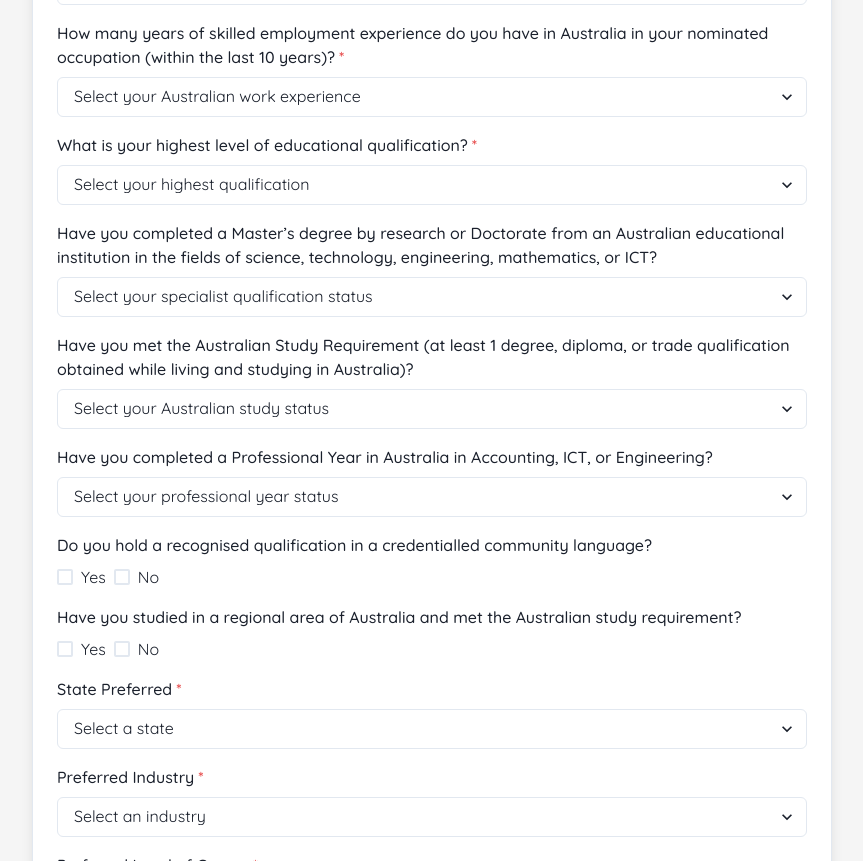
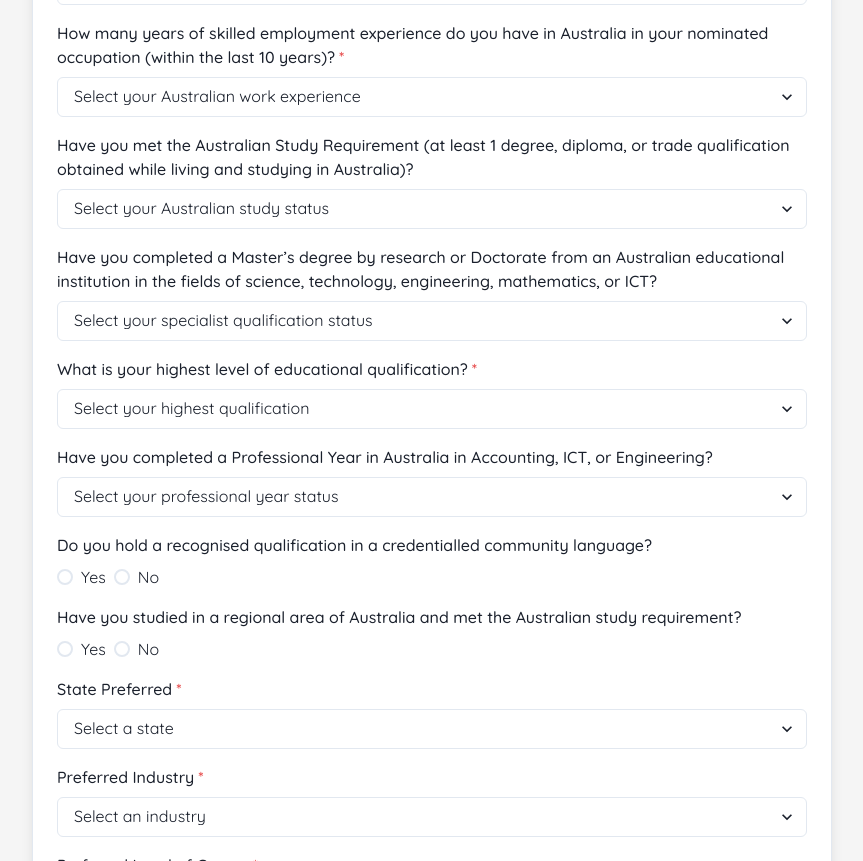
Before and after one commit to chaoskid/easyresi, a React (Create React App) app in the folder frontend/: page /questionnaire in a window 1280 px wide. Shown: the part 520-1381 px from the top of the page, without its empty margins (208-1071 px from the left). Built offline with nearby package versions, Linux system fonts and the light colour scheme.

Commit message:
Updated questionnaire layout and functionality

```diff
--- a/frontend/src/pages/questionnaire.js
+++ b/frontend/src/pages/questionnaire.js
@@ -2,15 +2,13 @@ import React, { useState } from "react";
 import '../index.css';
 import axios from '../axiosConfig';  // Assuming axios is configured for API requests
 import {
-  Box, FormControl, FormLabel, Select, RadioGroup, Radio, Checkbox,
-  Button, Stack, CheckboxGroup } from '@chakra-ui/react';
+  Box, FormControl, FormLabel, Select, RadioGroup, Radio, Button, Stack
+} from '@chakra-ui/react';
 import Navbar from '../components/Navbar';
 
 const Questionnaire = () => {
   // Form states
   const [visaType, setVisaType] = useState('');
-  //const [maritalStatus, setMaritalStatus] = useState('');
-  //const [spouseSkilled, setSpouseSkilled] = useState('');
   const [formData, setFormData] = useState({});
   const [preferredIndustry, setPreferredIndustry] = useState('');
 
@@ -107,14 +105,12 @@ const Questionnaire = () => {
             </Select>
           </FormControl>
 
-          {/* Educational Qualification */}
-          <FormControl isRequired mb={4}>
-            <FormLabel>What is your highest level of educational qualification?</FormLabel>
-            <Select placeholder="Select your highest qualification" onChange={(e) => updateFormData("education", e.target.value)}>
-              <option value="phd">Doctorate (PhD or a Masters Degree by Research)</option>
-              <option value="bachelor">Masters Degree by Coursework or a Bachelor’s Degree</option>
-              <option value="diploma">Diploma/Trade Qualification</option>
-              <option value="qualification">Qualification for Nominated Skilled Occupation</option>
+          {/* Australian Study Requirement */}
+          <FormControl mb={4}>
+            <FormLabel>Have you met the Australian Study Requirement (at least 1 degree, diploma, or trade qualification obtained while living and studying in Australia)?</FormLabel>
+            <Select placeholder="Select your Australian study status" onChange={(e) => updateFormData("australianStudy", e.target.value)}>
+              <option value="yes">Yes</option>
+              <option value="no">No</option>
             </Select>
           </FormControl>
 
@@ -127,12 +123,14 @@ const Questionnaire = () => {
             </Select>
           </FormControl>
 
-          {/* Australian Study Requirement */}
-          <FormControl mb={4}>
-            <FormLabel>Have you met the Australian Study Requirement (at least 1 degree, diploma, or trade qualification obtained while living and studying in Australia)?</FormLabel>
-            <Select placeholder="Select your Australian study status" onChange={(e) => updateFormData("australianStudy", e.target.value)}>
-              <option value="yes">Yes</option>
-              <option value="no">No</option>
+          {/* Educational Qualification */}
+          <FormControl isRequired mb={4}>
+            <FormLabel>What is your highest level of educational qualification?</FormLabel>
+            <Select placeholder="Select your highest qualification" onChange={(e) => updateFormData("education", e.target.value)}>
+              <option value="phd">Doctorate (PhD or a Masters Degree by Research)</option>
+              <option value="bachelor">Masters Degree by Coursework or a Bachelor’s Degree</option>
+              <option value="diploma">Diploma/Trade Qualification</option>
+              <option value="qualification">Qualification for Nominated Skilled Occupation</option>
             </Select>
           </FormControl>
 
@@ -148,23 +146,23 @@ const Questionnaire = () => {
           {/* Credentialled Community Language */}
           <FormControl mb={4}>
             <FormLabel>Do you hold a recognised qualification in a credentialled community language?</FormLabel>
-            <CheckboxGroup onChange={(value) => updateFormData("communityLanguage", value)}>
+            <RadioGroup onChange={(value) => updateFormData("communityLanguage", value)}>
               <Stack direction="row">
-                <Checkbox value="yes">Yes</Checkbox>
-                <Checkbox value="no">No</Checkbox>
+                <Radio value="yes">Yes</Radio>
+                <Radio value="no">No</Radio>
               </Stack>
-            </CheckboxGroup>
+            </RadioGroup>
           </FormControl>
 
           {/* Study in Regional Australia */}
           <FormControl mb={4}>
             <FormLabel>Have you studied in a regional area of Australia and met the Australian study requirement?</FormLabel>
-            <CheckboxGroup onChange={(value) => updateFormData("regionalStudy", value)}>
+            <RadioGroup onChange={(value) => updateFormData("regionalStudy", value)}>
               <Stack direction="row">
-                <Checkbox value="yes">Yes</Checkbox>
-                <Checkbox value="no">No</Checkbox>
+                <Radio value="yes">Yes</Radio>
+                <Radio value="no">No</Radio>
               </Stack>
-            </CheckboxGroup>
+            </RadioGroup>
           </FormControl>
 
           {/* State Preferred */}
@@ -191,11 +189,11 @@ const Questionnaire = () => {
               updateFormData("preferredIndustry", e.target.value)
               }}
             >
-              <option value="business">Business (ANZCO starts with '22')</option>
-              <option value="it">IT (ANZCO starts with '26')</option>
-              <option value="education">Education (ANZCO starts with '24')</option>
-              <option value="engineering">Engineering (ANZCO starts with '312')</option>
-              <option value="healthcare">Healthcare (ANZCO starts with '25')</option>
+              <option value="business">Business</option>
+              <option value="it">IT</option>
+              <option value="education">Education</option>
+              <option value="engineering">Engineering</option>
+              <option value="healthcare">Healthcare</option>
             </Select>
           </FormControl>
 
```
